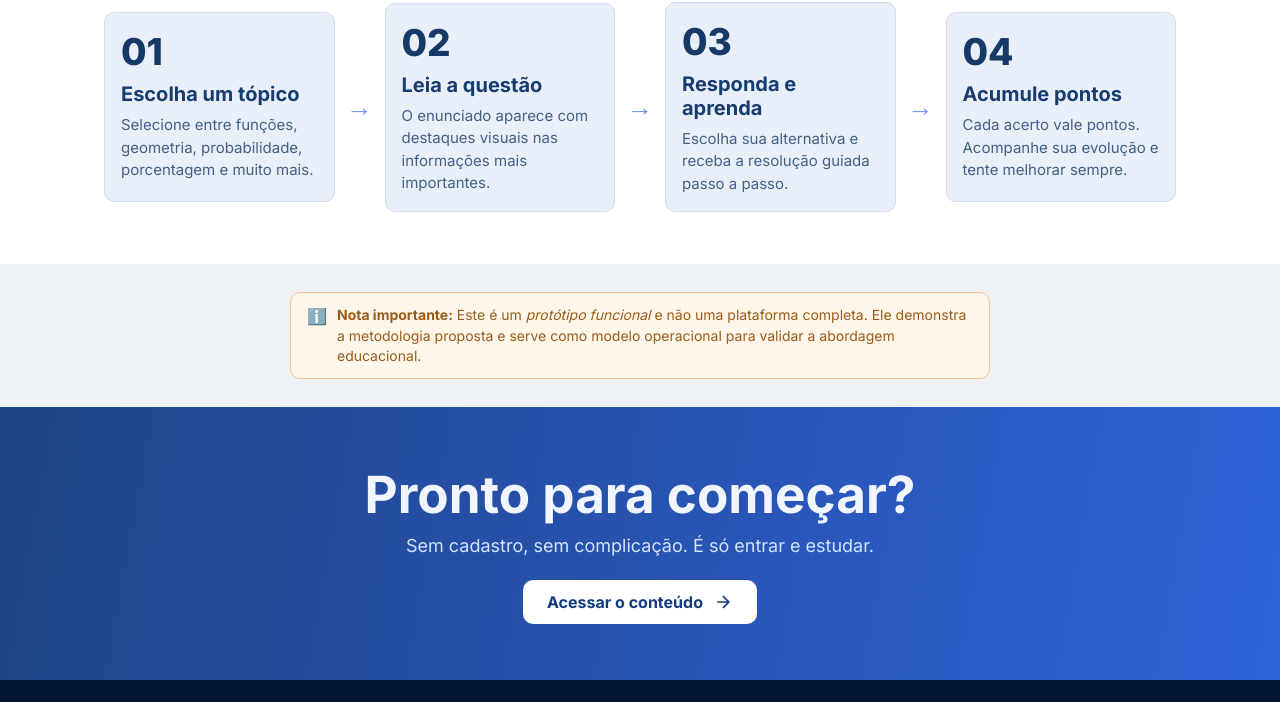
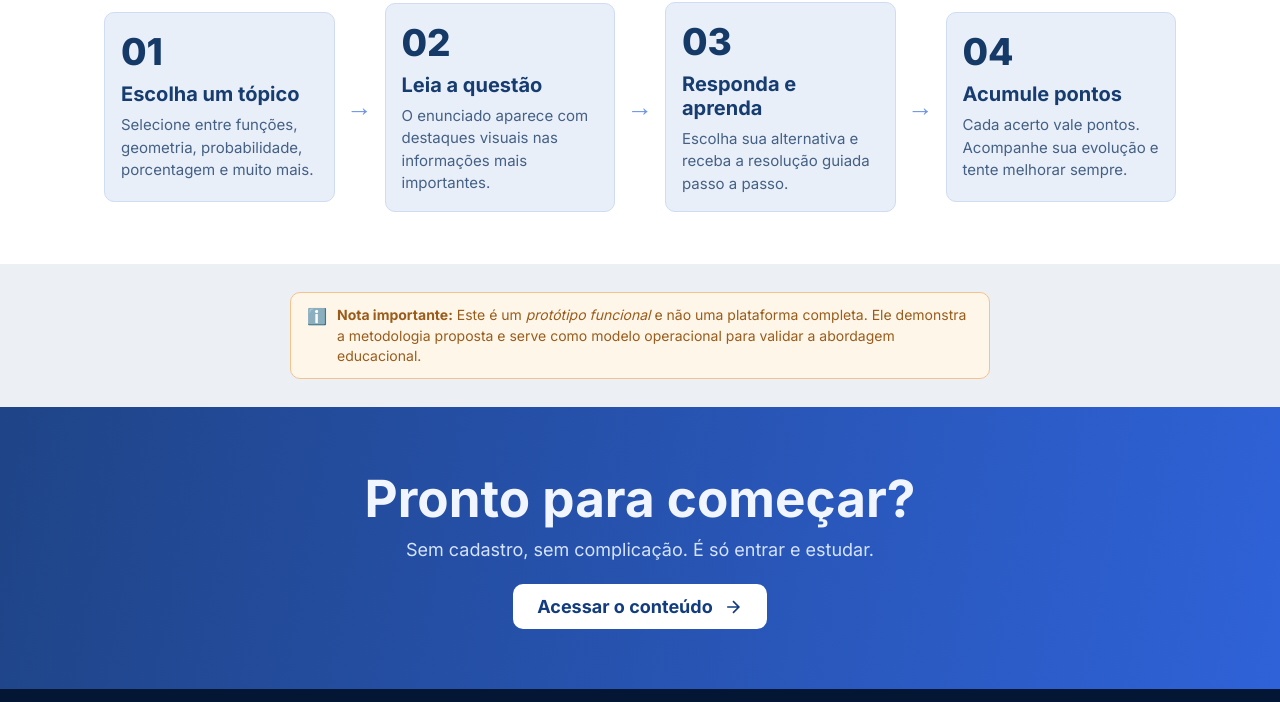
Before and after one commit to Vihmartinsp/mentee, a plain HTML site: page index.html in a window 1280 px wide. Shown: the part 1502-2204 px from the top of the page. Drawn offline with Linux system fonts and the light colour scheme; no server answers.

Commit message:
Força estilo do final da home para combinar com referência

```diff
--- a/style.css
+++ b/style.css
@@ -596,15 +596,15 @@ html {
 }
 
 .aviso-prototipo {
-  background: #eef1f5;
-  padding: 28px 0;
+  background: #eceff3 !important;
+  padding: 28px 0 !important;
 }
 
 .aviso-box {
   max-width: 700px;
   margin: 0 auto;
-  background: #fff6ea;
-  border: 1px solid #f4c28f;
+  background: #fff6ea !important;
+  border: 1px solid #f4c28f !important;
   border-radius: 10px;
   padding: 12px 16px;
   display: flex;
@@ -625,15 +625,19 @@ html {
 }
 
 .cta-section {
-  background: linear-gradient(100deg, #1f4487 0%, #2f62d8 100%);
-  padding: 56px 0;
+  background: linear-gradient(100deg, #1f4487 0%, #2f62d8 100%) !important;
+  padding: 60px 0 !important;
   text-align: center;
+}
+
+.cta-section .section-container {
+  max-width: 860px;
 }
 
 .cta-section h2 {
   margin: 0 0 10px;
   color: #f0f5ff;
-  font-size: clamp(30px, 4vw, 52px);
+  font-size: clamp(34px, 4vw, 54px);
 }
 
 .cta-section p {
@@ -644,9 +648,9 @@ html {
 
 .btn-large {
   margin-top: 24px;
-  padding: 12px 24px;
-  font-size: 16px;
-  border-radius: 10px;
+  padding: 12px 24px !important;
+  font-size: 18px !important;
+  border-radius: 10px !important;
 }
 
 /* leve animação ao sair da página */
```
